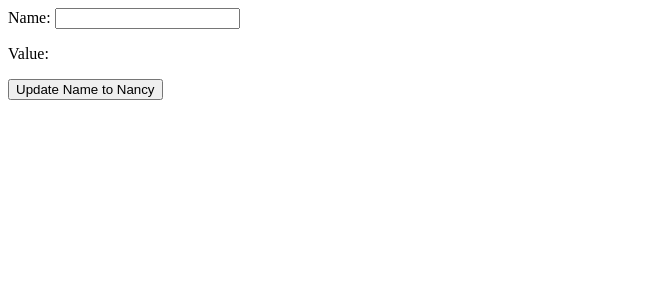
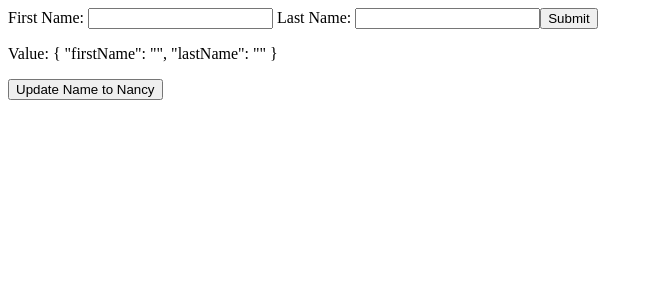
Before and after one commit to alexunjm/angular-11-review, an Angular app: page / in a window 1280 px wide. Shown: the top 300 px of the page, without its empty margins (0-653 px from the left). Built offline with nearby package versions, Linux system fonts and the light colour scheme.

Commit message:
agrupando controles en un formulario

```diff
--- a/src/app/my-reactive-forms/components/first-form/first-form.component.html
+++ b/src/app/my-reactive-forms/components/first-form/first-form.component.html
@@ -1,6 +1,14 @@
-<label>
-  Name:
-  <input type="text" [formControl]="name" />
-</label>
-<p>Value: {{ name.value }}</p>
+<form [formGroup]="profileForm" (ngSubmit)="onSubmit()">
+  <label>
+    First Name:
+    <input type="text" formControlName="firstName" />
+  </label>
+
+  <label>
+    Last Name:
+    <input type="text" formControlName="lastName" />
+  </label>
+  <button type="submit" [disabled]="!profileForm.valid">Submit</button>
+</form>
+<p>Value: {{ profileForm.value | json }}</p>
 <button (click)="updateName()">Update Name to Nancy</button>
--- a/src/app/my-reactive-forms/components/first-form/first-form.component.ts
+++ b/src/app/my-reactive-forms/components/first-form/first-form.component.ts
@@ -1,5 +1,5 @@
 import { Component, OnInit } from '@angular/core';
-import { FormControl } from '@angular/forms';
+import { FormControl, FormGroup } from '@angular/forms';
 
 @Component({
   selector: 'app-first-form',
@@ -7,12 +7,20 @@
   styleUrls: ['./first-form.component.scss'],
 })
 export class FirstFormComponent implements OnInit {
-  name = new FormControl('');
+  profileForm = new FormGroup({
+    firstName: new FormControl(''),
+    lastName: new FormControl(''),
+  });
   constructor() {}
 
   ngOnInit(): void {}
 
   updateName() {
-    this.name.setValue('Nancy');
+    this.profileForm.get('firstName')?.setValue('Nancy');
+  }
+
+  onSubmit() {
+    // TODO: Use EventEmitter with form value
+    console.warn(this.profileForm.value);
   }
 }
```
